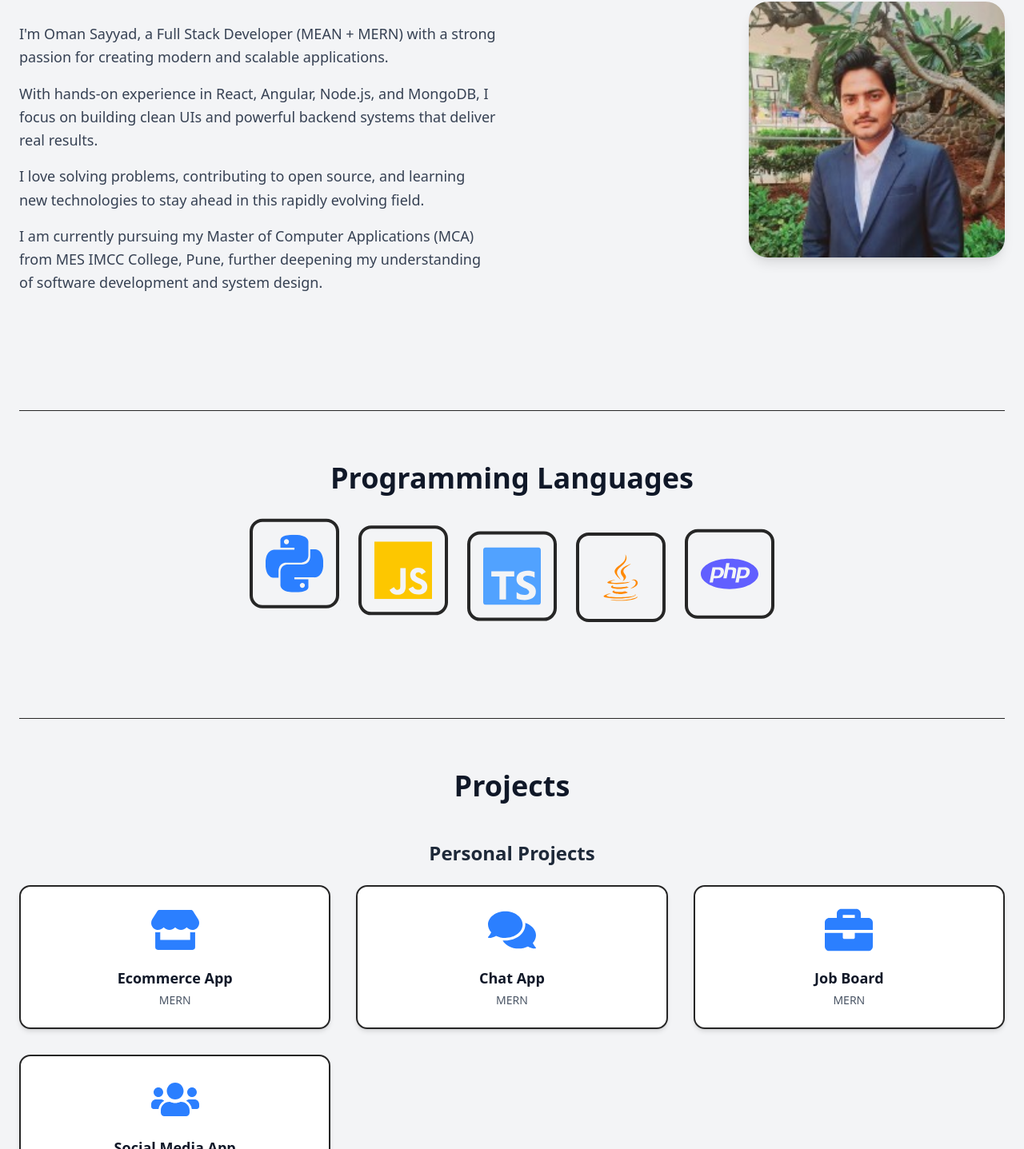
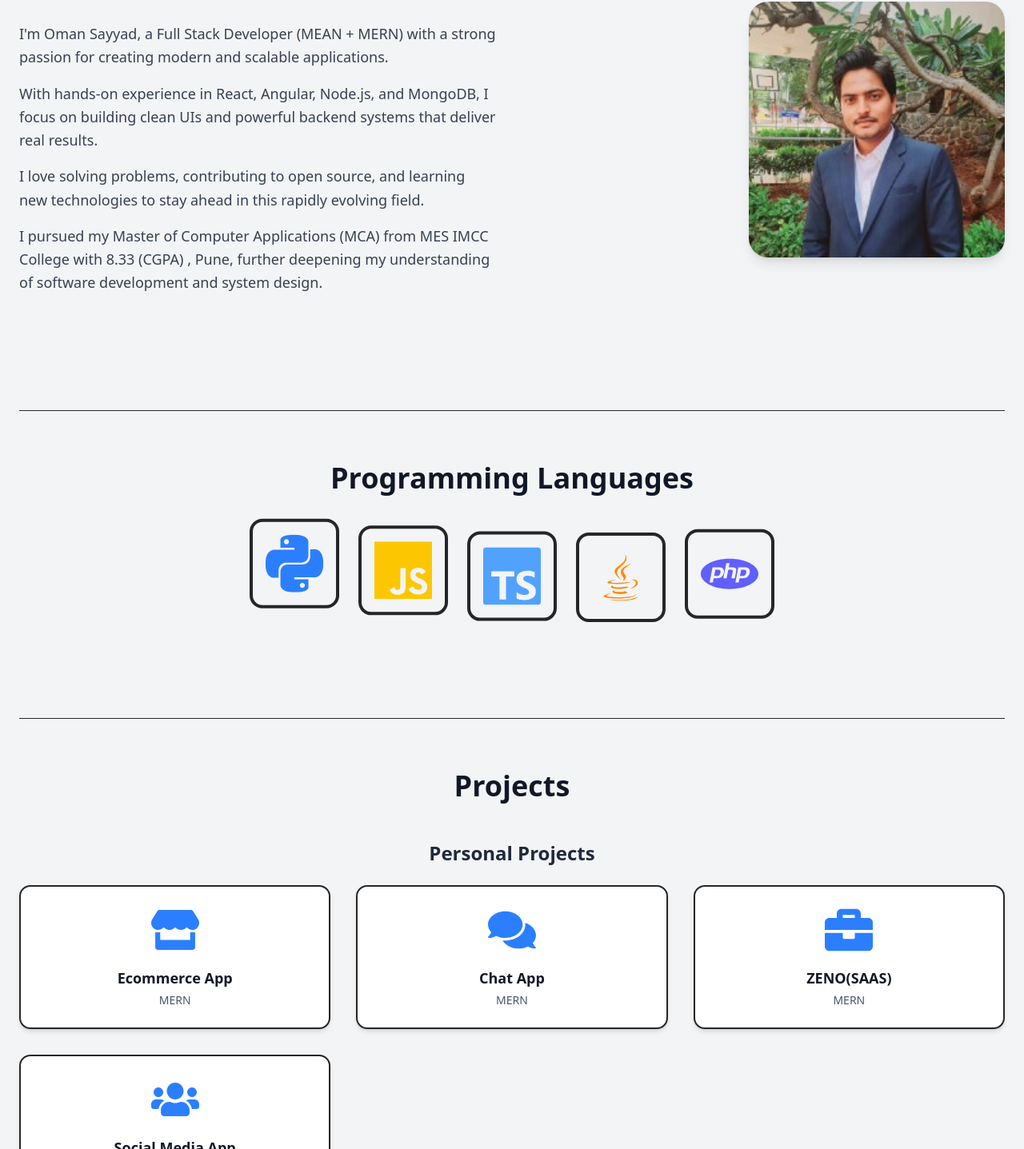
Before and after one commit to omansayyad29/portfolio2.0, a Next.js app in the folder portfolio/: page / in a window 1280 px wide. Shown: the part 989-2426 px from the top of the page at 80% size. Built offline with nearby package versions, Linux system fonts and the light colour scheme.

Commit message:
updates in resume

```diff
--- a/portfolio/src/app/components/About.tsx
+++ b/portfolio/src/app/components/About.tsx
@@ -57,8 +57,8 @@ const About = () => {
             whileInView={{ opacity: 1, y: 0 }}
             transition={{ duration: 0.8, delay: 0.5, ease: "easeOut" }}
           >
-            I am currently pursuing my Master of Computer Applications (MCA)
-            from MES IMCC College, Pune, further deepening my understanding of
+            I pursued my Master of Computer Applications (MCA)
+            from MES IMCC College with 8.33 (CGPA) , Pune, further deepening my understanding of
             software development and system design.
           </motion.p>
         </div>
--- a/portfolio/src/app/components/Navbar.tsx
+++ b/portfolio/src/app/components/Navbar.tsx
@@ -39,7 +39,7 @@ const Navbar = () => {
               Resume
             </Button>
            </a>
-            <Button className="hidden  md:inline-block bg-gray-700" onClick={toggleTheme}>
+            <Button className="  md:inline-block bg-gray-700" onClick={toggleTheme}>
               {theme === 'light' ? <Moon className="w-5 h-5" /> : <Sun className="w-5 h-5" />}
             </Button>
             {/* Mobile Menu Toggle */}
--- a/portfolio/src/app/components/Projects.tsx
+++ b/portfolio/src/app/components/Projects.tsx
@@ -3,6 +3,7 @@
 import React from "react";
 import { motion } from "framer-motion";
 import { FaStore, FaComments, FaBriefcase, FaUsers, FaBuilding, FaBusAlt } from "react-icons/fa";
+
 
 const projects = [
   {
@@ -10,18 +11,21 @@ const projects = [
     type: "Personal",
     icon: FaStore,
     stack: "MERN",
+    link:"https://bp-ashen.vercel.app/"
   },
   {
     title: "Chat App",
     type: "Personal",
     icon: FaComments,
     stack: "MERN",
+    link:"https://chat-app-virid-nine-44.vercel.app/"
   },
   {
-    title: "Job Board",
+    title: "ZENO(SAAS)",
     type: "Personal",
     icon: FaBriefcase,
     stack: "MERN",
+    link:"https://zenoai-theta.vercel.app/"
   },
   {
     title: "Social Media App",
@@ -84,6 +88,7 @@ const Projects = () => {
                 return (
                   <motion.div
                     key={project.title}
+                    onClick={() => project.link && window.open(project.link, "_blank")}
                     variants={cardVariants(index * 0.2)}
                     initial="initial"
                     whileInView="animate"
```
